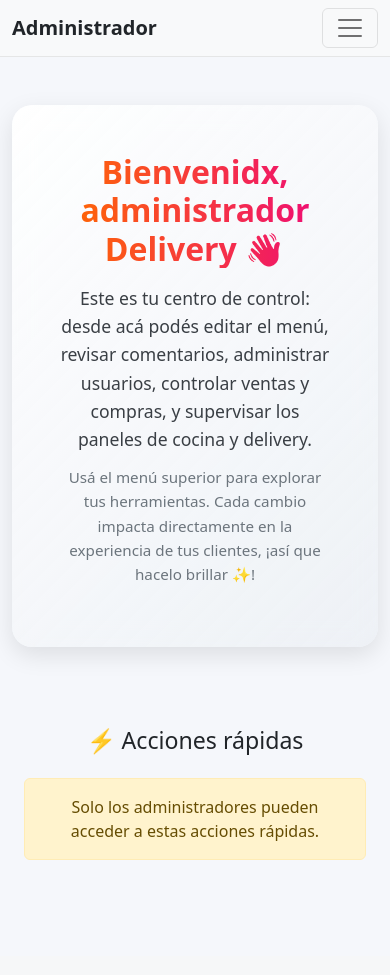
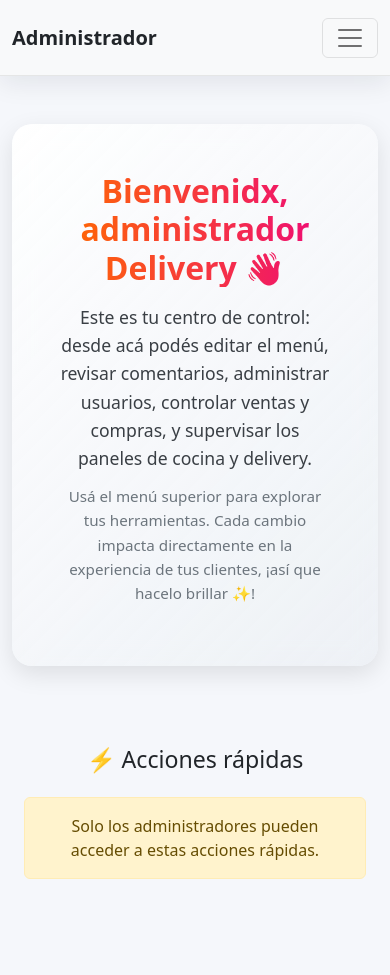
Before and after one commit to yasheyxs/piccoloBurgers, a PHP site: page /admin/index.php in a window 390 px wide. Before the commit the page ends 860 px from the top, so only its background shows below. Run offline with PHP 8.4, Linux system fonts and the light colour scheme; a user stored in the database is signed in; some libraries are stand-ins or nearby versions.

Commit message:
corrección de errores visuales en el panel administrativo y en las reservas de stock del mismo panel

```diff
--- a/admin/assets/css/admin-theme.css
+++ b/admin/assets/css/admin-theme.css
@@ -89,6 +89,8 @@ body.admin-body {
   color: var(--admin-text);
   transition: var(--admin-transition);
   min-height: 100vh;
+  --admin-navbar-height: 4rem;
+  --admin-navbar-offset: calc(var(--admin-navbar-height) + 1.5rem);
 }
 
 .alert-soft-success {
@@ -131,22 +133,27 @@ body.admin-body a:focus {
 }
 
 body.admin-body header {
-  position: sticky;
+  position: fixed;
   top: 0;
+  left: 0;
+  right: 0;
   z-index: 1060;
+  width: 100%;
+  background-color: var(--admin-nav-bg);
+  box-shadow: var(--admin-shadow);
 }
 
 body.admin-body .navbar {
   background-color: var(--admin-nav-bg) !important;
   border-bottom: 1px solid var(--admin-nav-border);
   transition: var(--admin-transition);
-  position: sticky;
-  top: 0;
-  z-index: inherit;
+  position: relative;
+  z-index: 1;
+  min-height: var(--admin-navbar-height);
 }
 
 body.admin-body main {
-  padding-top: 1.5rem;
+  padding-top: var(--admin-navbar-offset);
 }
 
 body.admin-body .navbar .navbar-brand,
@@ -165,6 +172,17 @@ body.admin-body .navbar .dropdown-menu {
   background-color: var(--admin-dropdown-bg);
   border-color: var(--admin-border);
   box-shadow: var(--admin-shadow);
+}
+
+@media (max-width: 991.98px) {
+  body.admin-body {
+    --admin-navbar-height: 4.75rem;
+    --admin-navbar-offset: calc(var(--admin-navbar-height) + 1.5rem);
+  }
+
+  body.admin-body .navbar-collapse {
+    padding-bottom: 0.75rem;
+  }
 }
 
 .last-update-badge {
--- a/admin/assets/css/datatables-custom.css
+++ b/admin/assets/css/datatables-custom.css
@@ -3,6 +3,7 @@
   margin-bottom: 1rem;
 }
 
+/* Ajustes para pantallas pequeñas */
 @media (max-width: 576px) {
   .dataTables_wrapper .dataTables_filter,
   .dataTables_wrapper .dataTables_length {
@@ -29,6 +30,7 @@
   }
 }
 
+/* Ajustes para pantallas medianas o grandes */
 @media (min-width: 576px) {
   .dataTables_length label {
     display: flex;
@@ -38,17 +40,37 @@
   }
 }
 
+/* Separación inferior para que no choque con el borde */
 #tablaClientes_wrapper {
   margin-bottom: 30px;
 }
 
+/* --- Corrección principal --- */
 @media (min-width: 768px) {
   #tablaClientes_wrapper table.dataTable {
-    table-layout: fixed;
+    width: 100%;
+    border-collapse: collapse;
   }
 
-  #tablaClientes_wrapper table.dataTable th:not(:nth-child(2)),
-  #tablaClientes_wrapper table.dataTable td:not(:nth-child(2)) {
-    width: 18%;
+  /* Eliminar el table-layout: fixed que deformaba el alto y el ancho */
+  /* Dejar que DataTables calcule automáticamente los anchos */
+  #tablaClientes_wrapper table.dataTable th,
+  #tablaClientes_wrapper table.dataTable td {
+    white-space: nowrap;
+    text-overflow: ellipsis;
+    overflow: hidden;
+    vertical-align: middle;
+  }
+
+  /* Si querés mantener proporciones similares, podés hacerlo así (más seguro): */
+  #tablaClientes_wrapper table.dataTable th:first-child,
+  #tablaClientes_wrapper table.dataTable td:first-child {
+    width: 10%;
+  }
+
+  #tablaClientes_wrapper table.dataTable th:last-child,
+  #tablaClientes_wrapper table.dataTable td:last-child {
+    width: 12%;
+    text-align: center;
   }
 }
```
Also changed, not shown: public/api/carrito_actualizar.php (+19 -1 lines).
